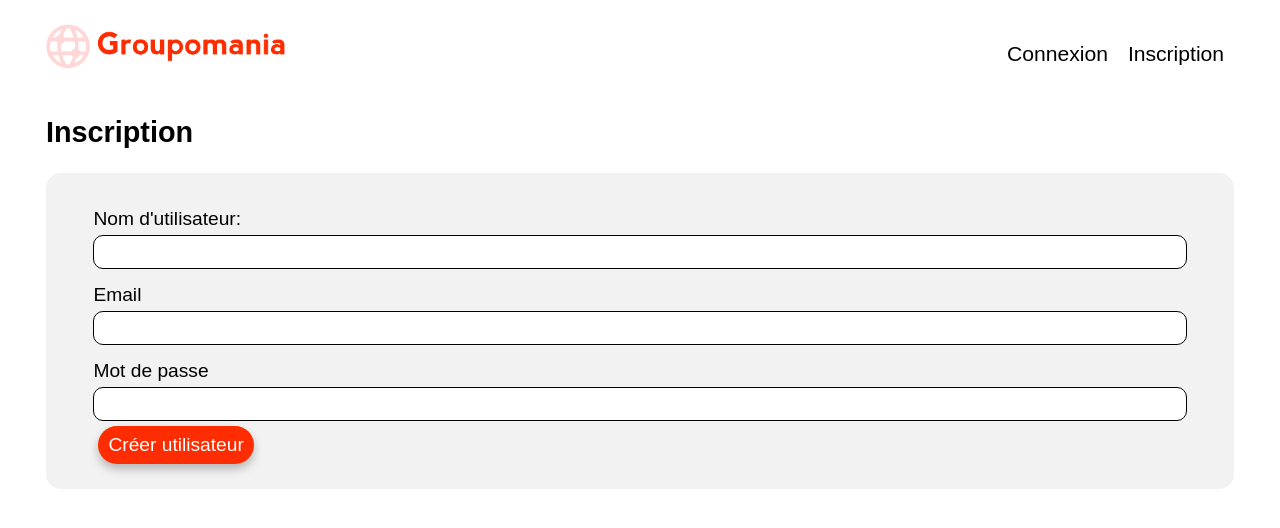
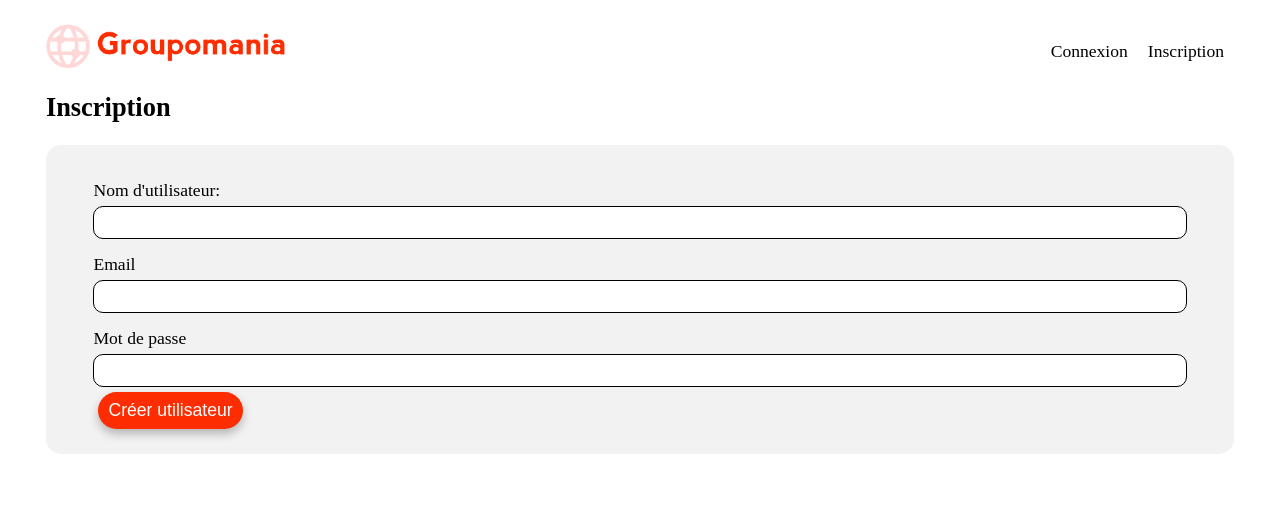
Before and after one commit to augt/P7_Tacquet_Augustin, a React (Create React App) app in the folder client/: page /signup in a window 1280 px wide. Shown: the top 528 px of the page. Built offline with nearby package versions, Linux system fonts and the light colour scheme; no server answers.

Commit message:
modified nav bar and added line breaks in text

```diff
--- a/client/src/App.css
+++ b/client/src/App.css
@@ -3,7 +3,7 @@ a {
   color: unset;
 }
 
-button{
+button, .btn{
   background-color: #fd2d01;
   font-size: 1em;
   padding: 8px 10px ;
@@ -14,14 +14,21 @@ button{
   margin: 5px;
   max-width: max-content;
 }
+.btn{
+  margin-top: -8px;
+  margin-bottom: 0px;
+}
+.btn:hover{
+  border: unset;
+}
 
 
 header,
 main,
 footer {
   padding: 0 3%;
-  font-family: "Raleway", sans-serif;
-  font-size: 1.2em;
+  font-family: "Raleway", "sans-serif";
+  font-size: 1.1em;
 }
 
 
@@ -41,11 +48,13 @@ header img {
 
 nav li {
   margin: 0 10px;
-  border-bottom: transparent 2px solid;
+  border-bottom: transparent 3px solid;
+
 }
 
 nav li:hover{
-  border-bottom: #ffd7d7 2px solid;
+  border-bottom: #ffd7d7 3px solid;
+
 }
 
 header nav ul {
@@ -53,6 +62,7 @@ header nav ul {
   flex-wrap: wrap;
   list-style: none;
   padding: 0;
+  margin-bottom: 0;
 }
 
 .connect__form,
@@ -82,7 +92,7 @@ textarea{
   padding: 10px;
   margin: 10px 0px;
   font-size: 1em;
-  font-family: "Raleway";
+  font-family: "Raleway", "sans-serif";
   text-align: justify;
 }
 .textarea__container{
@@ -128,6 +138,8 @@ input{
 }
 .publication .text{
  text-align: justify;
+ font-size: 1em;
+ white-space: pre-line;
 }
 
 .publication > div {
@@ -176,9 +188,16 @@ header img {
   max-width: 300px;
   margin: auto;
 }
+header nav ul {
+  flex-wrap: wrap-reverse;
+  justify-content: center;
+}
+header .btn{
+margin-bottom: 10px;
 }
 
 header li {
   font-size: 1.1em;
-  margin-bottom: 5px;
 }
+
+}
--- a/client/src/App.js
+++ b/client/src/App.js
@@ -23,7 +23,7 @@ function App() {
       <Routes>
         <Route exact path="/" element={<Login />} />
         <Route path="/signup" element={<SignUp />} />
-        {isConnected && <Route path="/newsfeed" element={<Newsfeed />} />}
+        {isConnected && <Route path="/home" element={<Newsfeed />} />}
         {isConnected && <Route path="/myaccount" element={<MyAccount />} />}
         {isConnected && connectedUser.isAdmin && (
           <Route path="/administration" element={<Administration />} />
--- a/client/src/components/Comments.js
+++ b/client/src/components/Comments.js
@@ -77,7 +77,7 @@ function Comments(props) {
               }}
             ></textarea>
           </div>
-          <button onClick={addComment}>envoyer</button>
+          <button onClick={()=>{addComment(); setShow(!show)}}>Envoyer</button>
         </div>
       )}
       <h4>Commentaires</h4>
--- a/client/src/components/Navbar.js
+++ b/client/src/components/Navbar.js
@@ -27,7 +27,7 @@ function Navbar() {
           )}
           {isConnected===true && (
             <li>
-              <Link to="/newsfeed">Fil d'actualité</Link>
+              <Link to="/home">Accueil</Link>
             </li>
           )}
           {isConnected===true && (
@@ -41,7 +41,7 @@ function Navbar() {
             </li>
           )}
           {isConnected===true && (
-            <li onClick={disconnect}>
+            <li onClick={disconnect} className="btn">
               <Link to="/">Déconnexion</Link>
             </li>
           )}
--- a/client/src/pages/ErrorPage.js
+++ b/client/src/pages/ErrorPage.js
@@ -6,7 +6,7 @@ function ErrorPage() {
   const { isConnected } = useContext(ConnectedUserContext);
 
   if (isConnected === true) {
-    window.location.href = "newsfeed";
+    window.location.href = "home";
   }
 
 
--- a/client/src/pages/Login.js
+++ b/client/src/pages/Login.js
@@ -7,7 +7,7 @@ function Login() {
   const { isConnected, setIsConnected } = useContext(ConnectedUserContext);
 
   if (isConnected===true) {
-    window.location.href = "newsfeed";
+    window.location.href = "home";
   }
   // login
 
--- a/client/src/pages/NewsFeed.js
+++ b/client/src/pages/NewsFeed.js
@@ -131,7 +131,7 @@ function Newsfeed() {
     <div>
       <Navbar />
       <main>
-        <h2>Publications</h2>
+        <h2>Fil d'actualités</h2>
         <div className="publication__form">
           <h3>Créez une publication</h3>
           <label htmlFor="publicationText">Texte de la publication</label>
```
Also changed, not shown: 1 other file (tests, documents, lock files or other folders).
